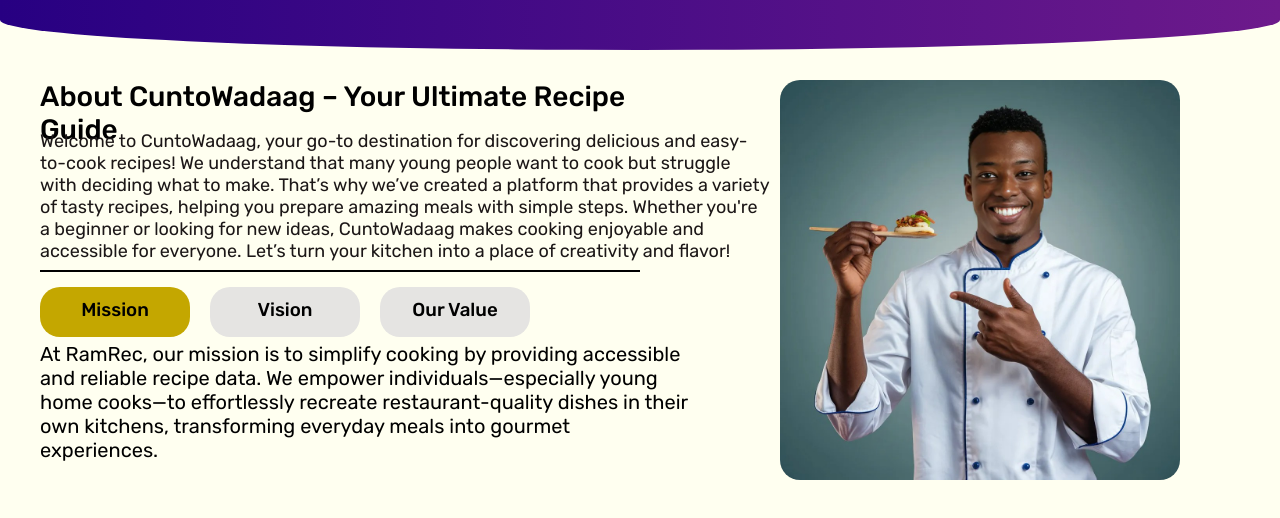
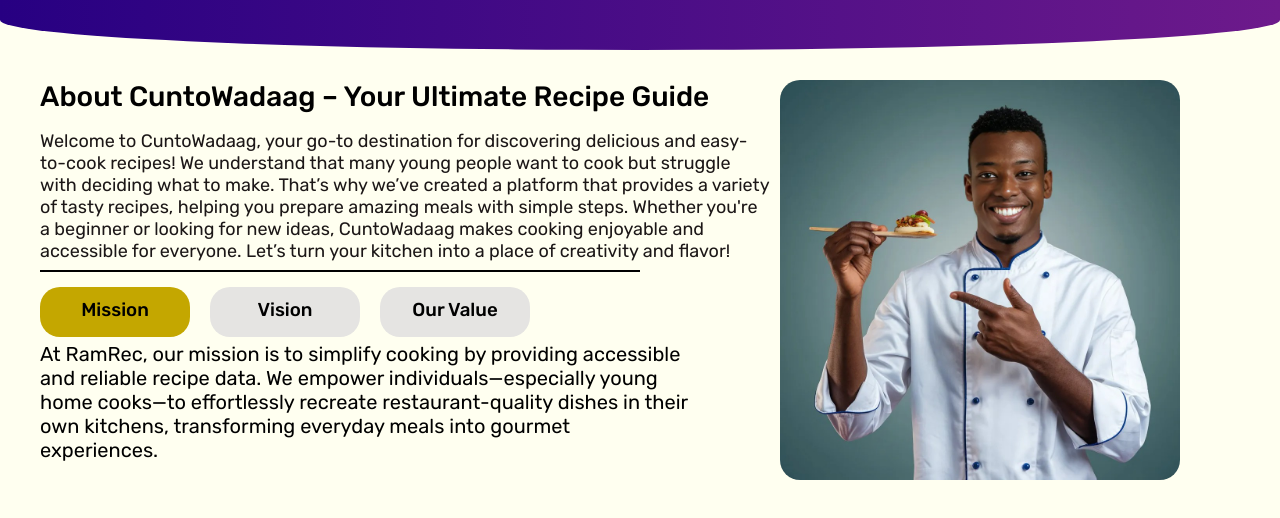
Before and after one commit to abdirasak23/ramrec, a website: page pages/about.html in a window 1280 px wide. Shown: the part 150-668 px from the top of the page. Drawn offline with Linux system fonts and the light colour scheme; files whose address does not match are found by name.

Commit message:
imporved.

```diff
--- a/pages/about.html
+++ b/pages/about.html
@@ -51,7 +51,7 @@
     <div class="about-description" style="overflow: hidden;">
         <div class="left">
             <div class="head">
-                <h2>About CuntoWadaag – Your Ultimate Recipe Guide</h2>
+                <h2 style="width: 800px;">About CuntoWadaag – Your Ultimate Recipe Guide</h2>
             </div>
             <div class="info">
                 <p>Welcome to CuntoWadaag, your go-to destination for discovering delicious and easy-to-cook recipes! We
```
